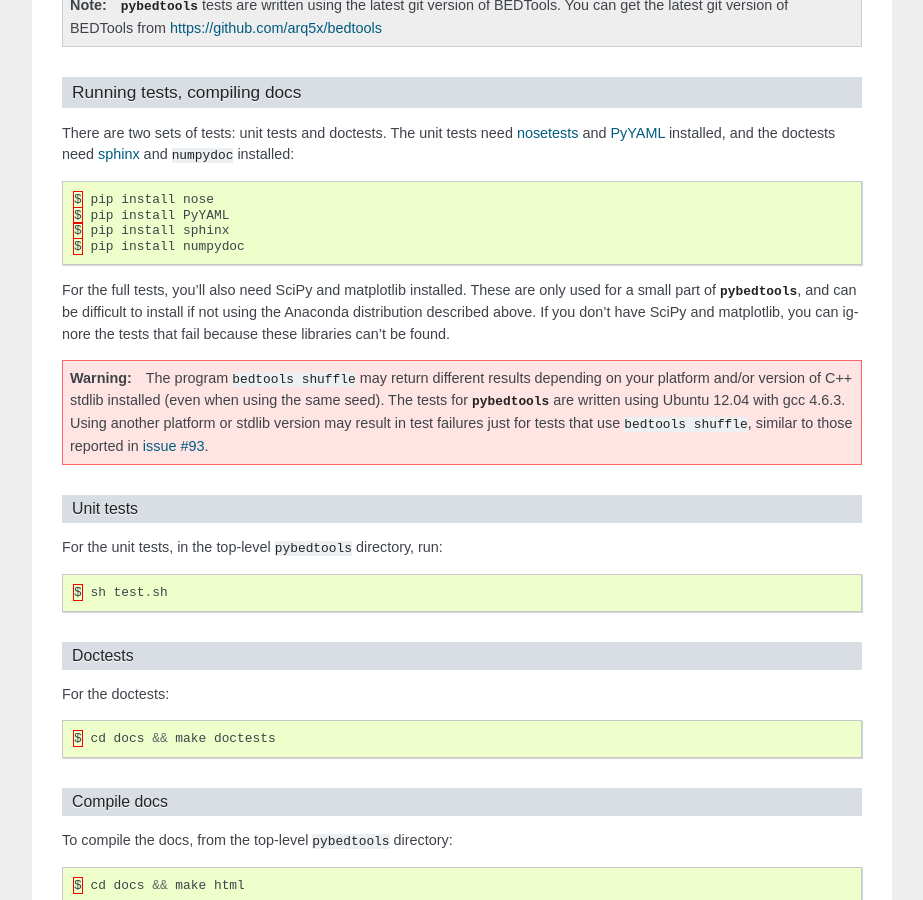
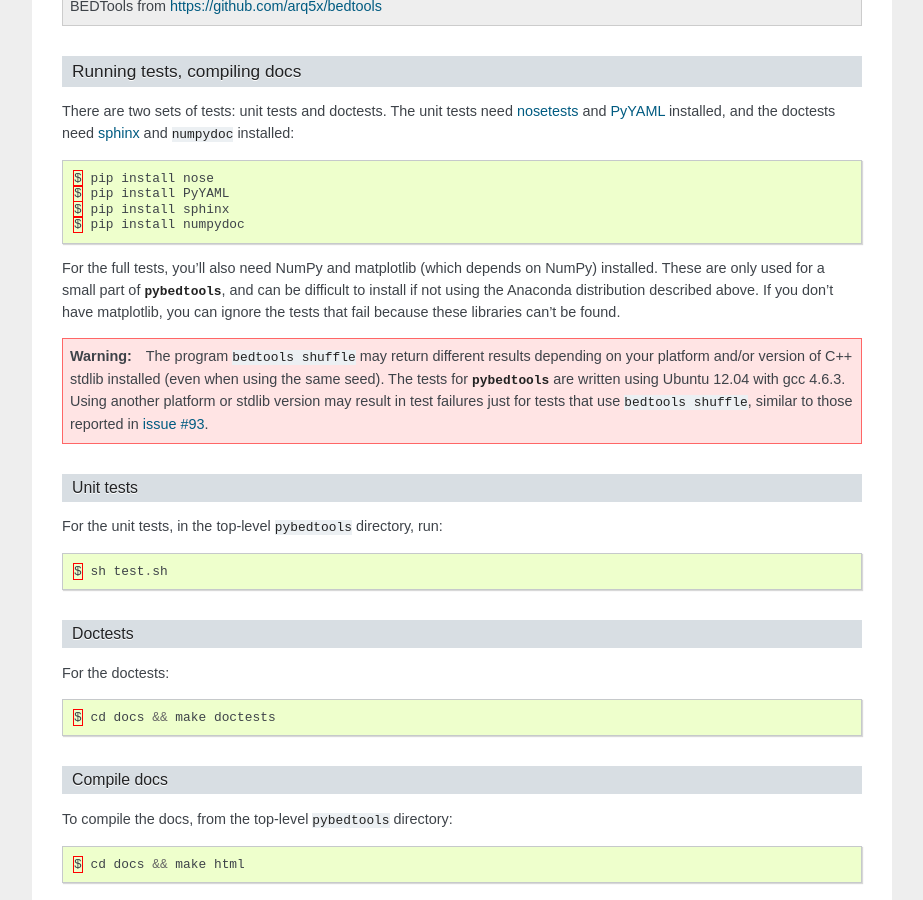
Before and after one commit to daler/pybedtools, a Sphinx documentation site: the page built from docs/source/main.rst, in a window 1280 px wide and 900 px high, scrolled down 3176 px. Shown: the whole window, without its empty margins (198-1121 px from the left). Built offline with Sphinx 7.4.7, drawn with Linux system fonts in a browser that asks for light colours; the version number could not be read and is left out; comment, search, counter and statistics services are not loaded; some of the changed text lies outside the part shown.

Commit message:
no more scipy dependency

```diff
--- a/docs/source/main.rst
+++ b/docs/source/main.rst
@@ -134,7 +131,7 @@ Anaconda and virtualenv.
 
     If you do not already have a scientific Python installation, perhaps the
     easiest way to get one is with the `Anaconda distribution
-    <http://continuum.io/downloads>`_.  This includes SciPy, matplotlib, and
+    <http://continuum.io/downloads>`_.  This includes NumPy, matplotlib, and
     all :mod:`pybedtools` dependencies.  Upon installing Anaconda, you can
     install :mod:`pybedtools` with::
 
@@ -223,11 +220,11 @@ nosetests_ and PyYAML_ installed, and the doctests need `sphinx`_ and
     $ pip install sphinx
     $ pip install numpydoc
 
-For the full tests, you'll also need SciPy and matplotlib installed.  These are
-only used for a small part of :mod:`pybedtools`, and can be difficult to
-install if not using the Anaconda distribution described above.  If you don't
-have SciPy and matplotlib, you can ignore the tests that fail because these
-libraries can't be found.
+For the full tests, you'll also need NumPy and matplotlib (which depends on
+NumPy) installed.  These are only used for a small part of :mod:`pybedtools`,
+and can be difficult to install if not using the Anaconda distribution
+described above.  If you don't have matplotlib, you can ignore the
+tests that fail because these libraries can't be found.
 
 .. warning::
 
```
Also changed, not shown: other parts of docs/source/main.rst (+0 -3 lines), 1 other file.
